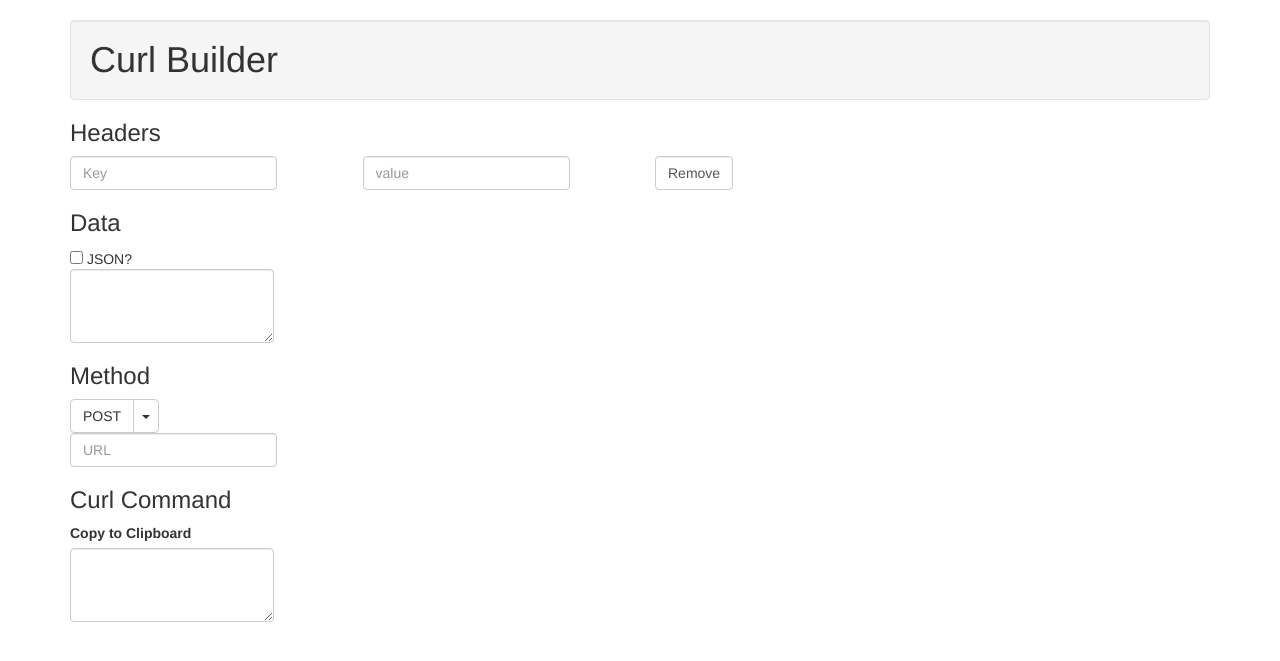
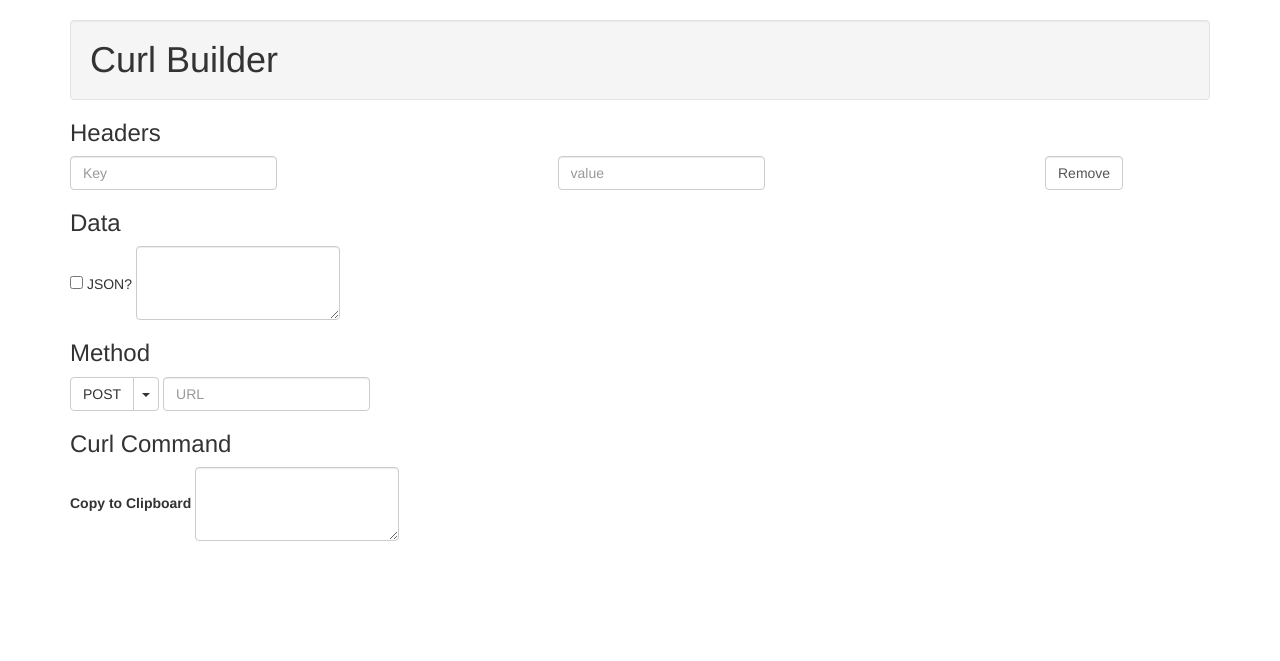
Before and after one commit to ScottNeaves/curl-builder, a Flask app: page / in a window 1280 px wide. Shown: the top 661 px of the page. Run offline with Flask 2, Linux system fonts and the light colour scheme; some libraries are stand-ins or nearby versions.

Commit message:
Attempt at making form look better at large screenwidths

```diff
--- a/templates/index.html
+++ b/templates/index.html
@@ -19,19 +19,19 @@
   <h3>Headers</h3>
   <form name="curlBuilder" id='headers' class="form-inline">
      <div class="row">
-       <div class="form-group col-xs-3">
+       <div class="form-group col-xs-5 col-lg-5">
            <label for="key" class="sr-only">Key</label>
            <input id="key" class="form-control input-group-lg reg_name" type="text" name="key"
                   title="Enter a key"
                   placeholder="Key"/>
        </div>
-       <div class="form-group col-xs-3">
+       <div class="form-group col-xs-5 col-lg-5">
            <label for="value" class="sr-only"></label>
            <input id="value" class="form-control input-group-lg reg_name" type="text" name="value"
                   title="Enter a value"
                   placeholder="value"/>
        </div>
-       <div class="form-group col-xs-3">
+       <div class="form-group col-xs-2 col-lg-2">
            <label for="Select Method" class="sr-only"></label>
            <input id="remove" type="button" class="form-control input-group-lg reg_name" name="remove"
                   title="Remove key/value pair" value="Remove"
@@ -40,7 +40,7 @@
      </div>
 
      <div class="row">
-       <div class=" form-group col-md-3">
+       <div class="form-group col-xs-12 col-md-12 col-lg-12">
          <h3>Data</h3>
          <div class="checkbox">
           <label>
@@ -52,7 +52,7 @@
      </div>
 
      <div class="row">
-       <div class="form-group col-md-3">
+       <div class="form-group col-lg-12">
          <h3>Method</h3>
          <div class="btn-group">
            <button type="button" class="btn btn-default">POST</button>
@@ -77,7 +77,7 @@
      </div>
 
      <div class="row">
-       <div class="form-group col-md-3">
+       <div class="form-group col-xs-12">
          <h3>Curl Command</h3>
          <label for="textarea">Copy to Clipboard</label>
          <textarea class="form-control" rows="3"></textarea>
```
